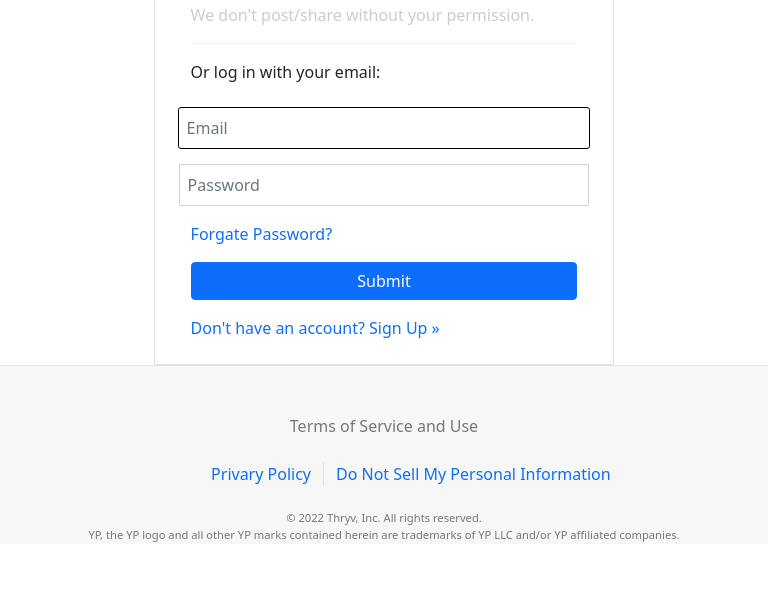
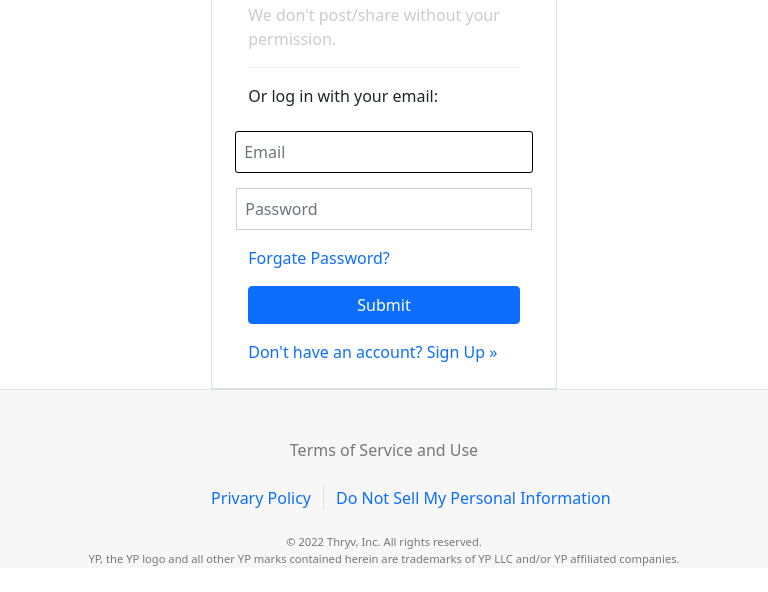
Before and after one commit to kiranrathor30697/responsive-yellow-pages, a plain HTML site: page login.html in a window 768 px wide. Shown: the part 208-800 px from the top of the page. Drawn offline with nearby package versions, Linux system fonts and the light colour scheme.

Commit message:
login changes

```diff
--- a/CSS/mediaquery.css
+++ b/CSS/mediaquery.css
@@ -9,7 +9,7 @@
 }
 @media only screen and (min-width: 577px) and (max-width: 768px) {
     .k_mediaquery{
-        width: 60% !important;
+        width: 45% !important;
     }
 }
 @media only screen and (max-width: 769px) and (min-width: 992px) {
```
